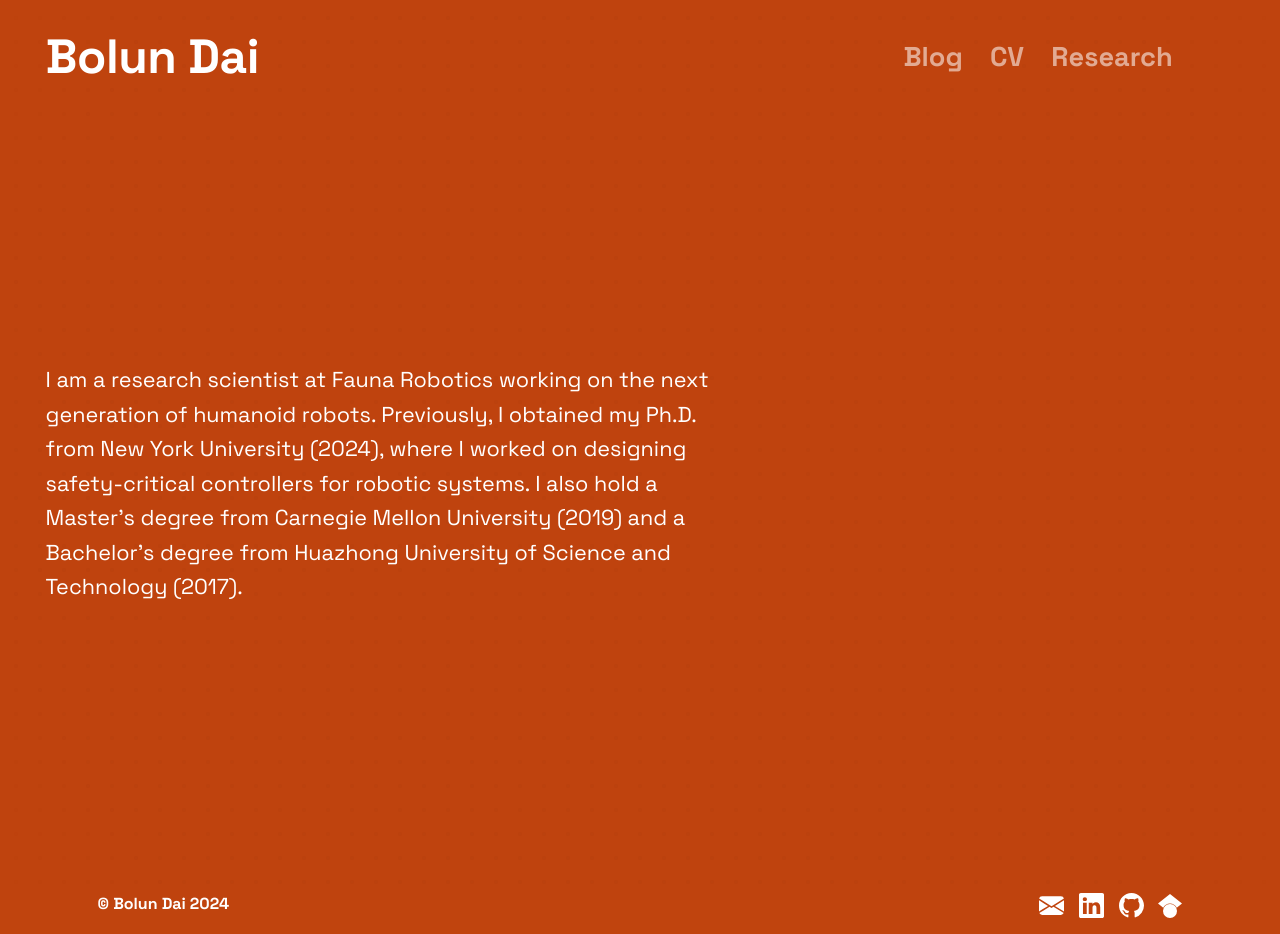
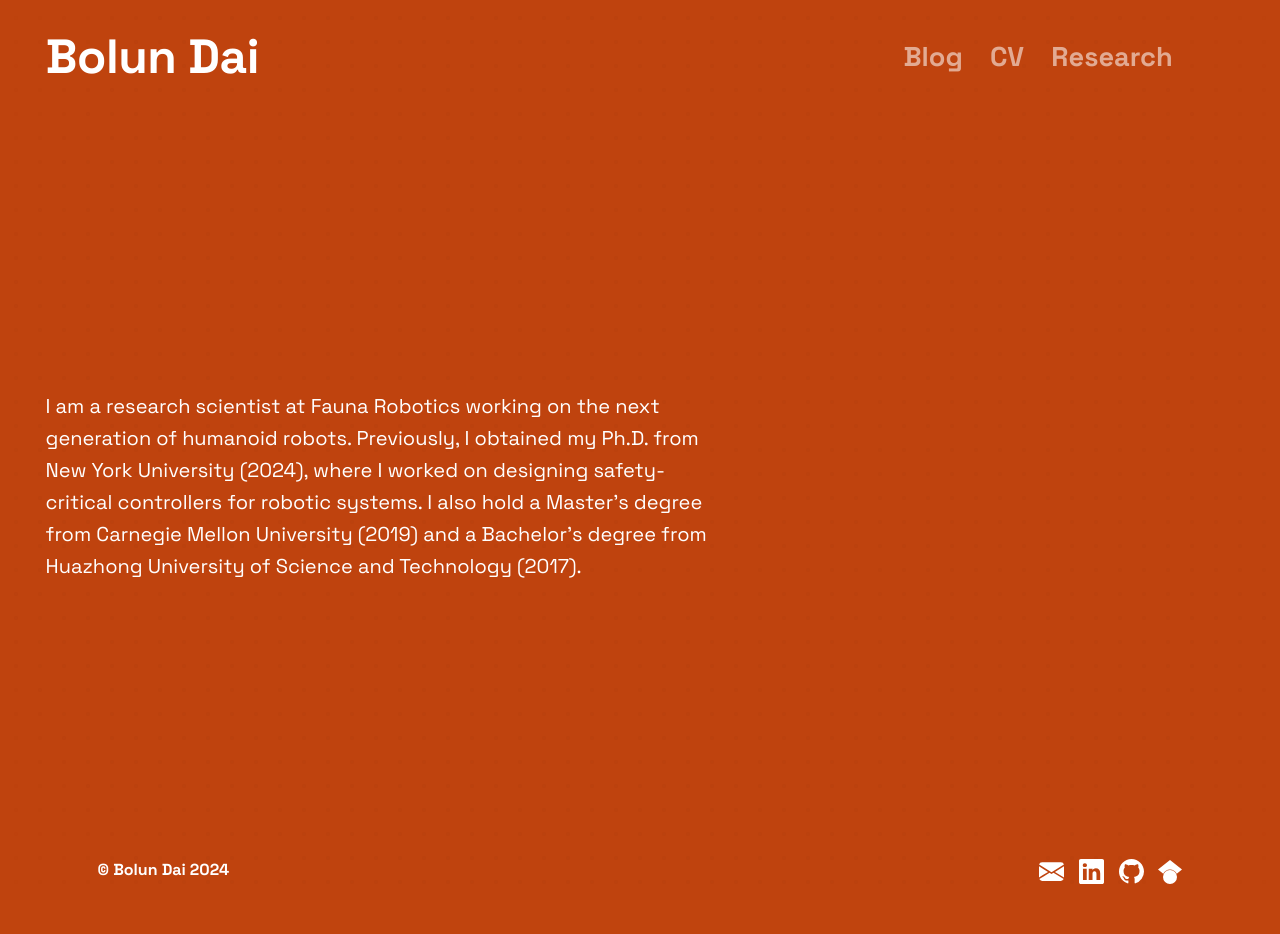
Before and after one commit to BolunDai0216/BolunDai0216.github.io, a Jekyll site: the page built from index.html, in a window 1280 px wide. Built offline with Jekyll 4.4.1, drawn with Linux system fonts in a browser that asks for light colours; after the commit the page ends 900 px from its top, so only the background shows below that.

Commit message:
updated the home page height

```diff
--- a/_sass/main.scss
+++ b/_sass/main.scss
@@ -126,6 +126,34 @@
     margin-top: 2.5rem;
 }
 
+/* ---------- Home page: fit exactly one viewport ------------------------- */
+body.home-page,
+body.home-page #page-container {
+    height: 100dvh;
+    min-height: 100dvh;
+    max-height: 100dvh;
+    overflow: hidden;
+}
+
+body.home-page #page-container {
+    display: flex;
+    flex-direction: column;
+}
+
+body.home-page #content-wrap {
+    flex: 1 1 auto;
+    min-height: 0;
+    padding-bottom: 0;
+    display: flex;
+    flex-direction: column;
+}
+
+body.home-page #footer {
+    position: static;
+    margin-top: 0;
+    flex: 0 0 auto;
+}
+
 /* ---------- Mobile polish ---------------------------------------------- */
 @media (max-width: 767.98px) {
     body {
@@ -186,20 +214,32 @@
 
 /* ---------- Home page intro text ---------------------------------------- */
 .home-intro {
-    min-height: calc(100vh - 10rem);
+    flex: 1 1 auto;
+    min-height: 0;
     display: flex;
     align-items: center;
     /* Left padding matches the "Bolun Dai" brand: navbar's mx-2 (0.5rem)
        + container-fluid inner padding (0.75rem) = 1.25rem. The body gutter
        is already applied via body's width: 96%. */
-    padding: 2rem 1.25rem;
+    padding: 1.5rem 1.25rem;
     color: #ffffff;
     font-family: $font-nav;
+    overflow: hidden;
 }
 
 .home-intro p {
-    font-size: clamp(1rem, 2vw, 1.35rem);
+    font-size: 1.25rem;
     max-width: 42rem;
     line-height: 1.6;
     margin: 0;
 }
+
+@media (max-width: 767.98px) {
+    .home-intro {
+        padding: 1rem 1.25rem;
+    }
+
+    .home-intro p {
+        line-height: 1.5;
+    }
+}
```
